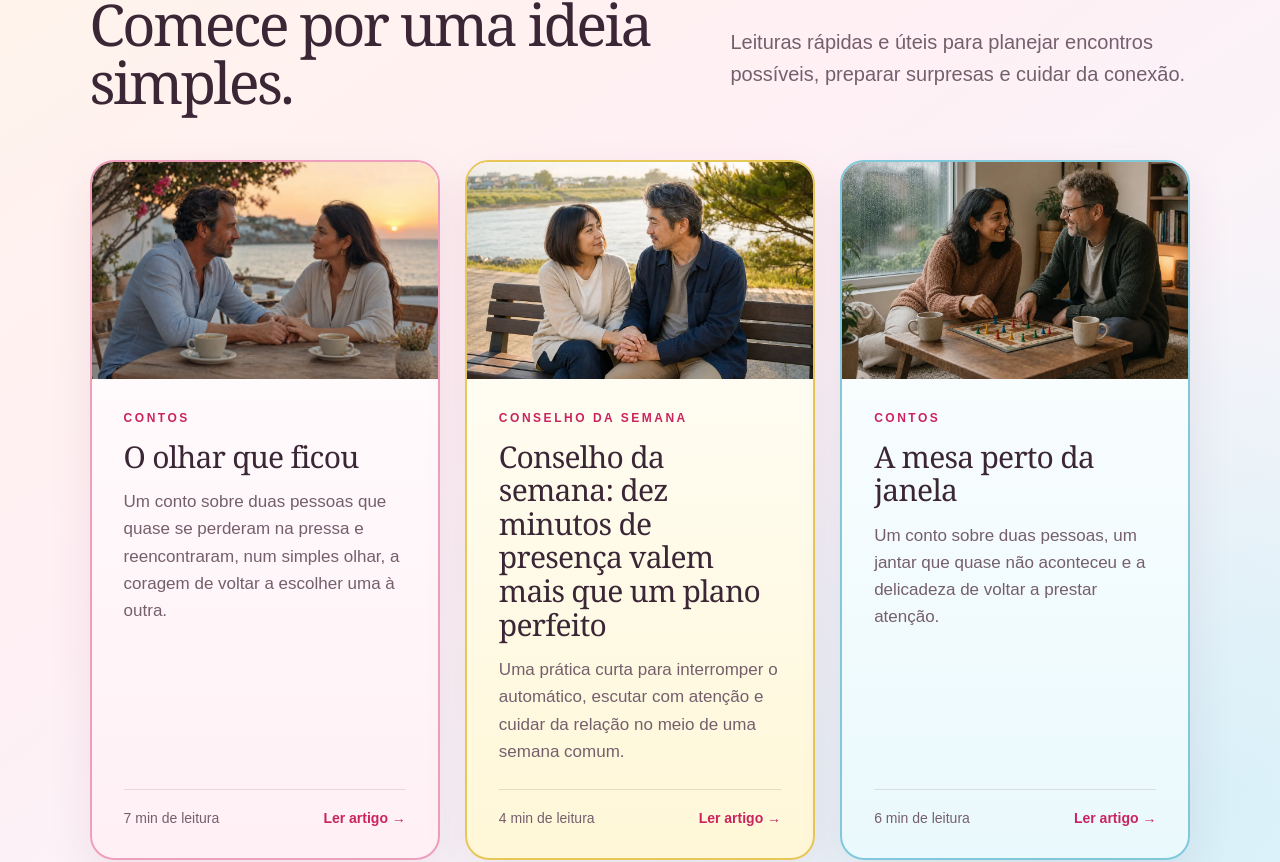
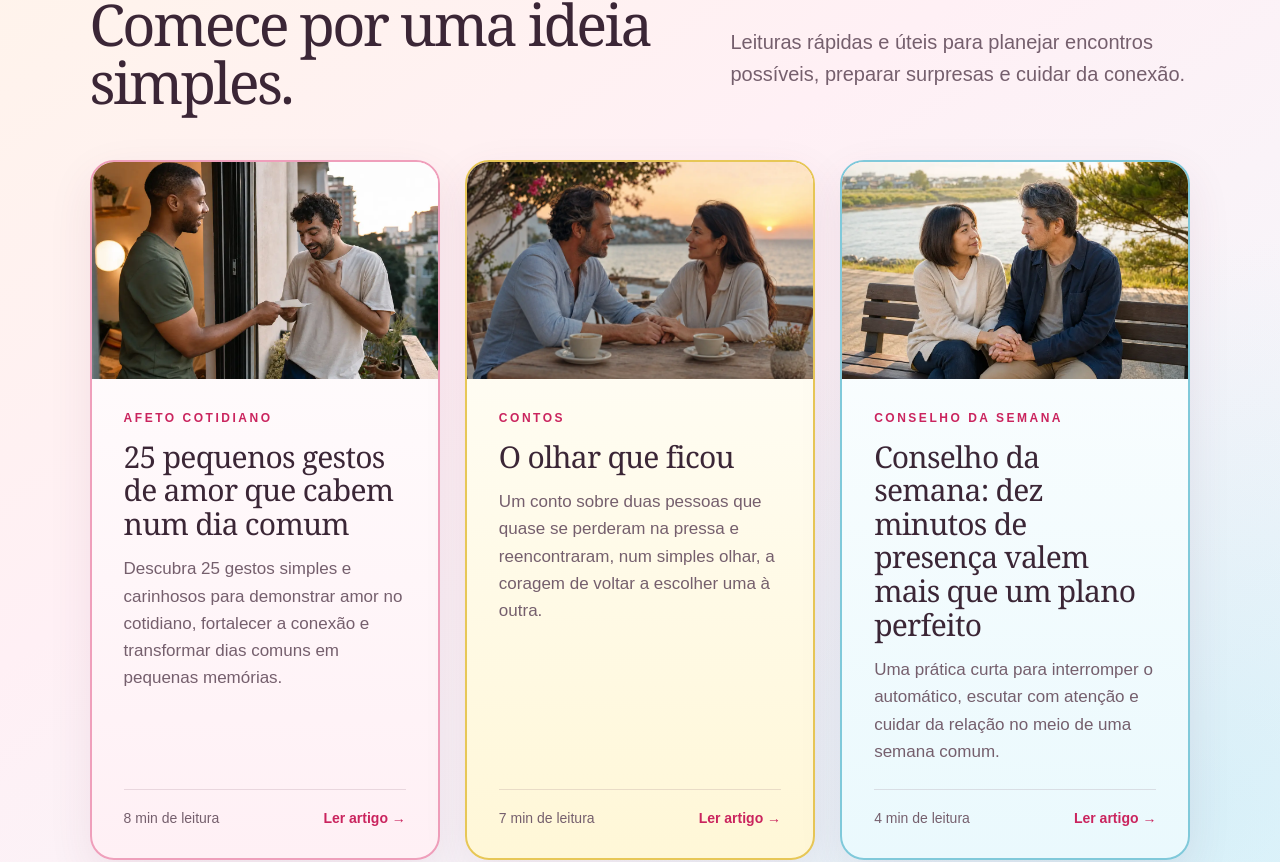
Before and after one commit to q7y2ypdf68-bipe/Simple-Romantic, a Next.js app: page / in a window 1280 px wide. Shown: the part 3678-4540 px from the top of the page. Built offline with nearby package versions, Linux system fonts and the light colour scheme.

Commit message:
Publish SR-N-003 small gestures article

```diff
--- a/app/blog/[slug]/page.tsx
+++ b/app/blog/[slug]/page.tsx
@@ -19,7 +19,7 @@ export async function generateMetadata({ params }: { params: Promise<{ slug: str
   const index = blogPosts.findIndex((item) => item.slug === post.slug);
   const spanishPost = blogPostsEs[index];
   return {
-    title: post.title,
+    title: post.seoTitle || post.title,
     description: post.excerpt,
     alternates: { canonical: `/blog/${post.slug}`, languages: { "pt-BR": `/blog/${post.slug}`, ...(spanishPost ? { "es-ES": `/es/blog/${spanishPost.slug}` } : {}), "x-default": `/blog/${post.slug}` } },
     openGraph: {
@@ -90,7 +90,7 @@ export default async function ArticlePage({ params }: { params: Promise<{ slug:
         <ShareButtons title={post.title} path={`/blog/${post.slug}`} />
         {post.contentNotice && <aside className="article-content-notice" aria-label="Identificação do conteúdo"><strong>{post.contentNotice.label}</strong><p>{post.contentNotice.text}</p></aside>}
         {post.intro.map((paragraph) => <p className="article-intro" key={paragraph}>{paragraph}</p>)}
-        {post.sections.map((section) => <section key={section.heading}><h2>{section.heading}</h2>{section.paragraphs?.map((paragraph) => <p key={paragraph}>{paragraph}</p>)}{section.items && <ul>{section.items.map((item) => <li key={item}>{item}</li>)}</ul>}</section>)}
+        {post.sections.map((section) => <section key={section.heading}><h2>{section.heading}</h2>{section.paragraphs?.map((paragraph) => <p key={paragraph}>{paragraph}</p>)}{section.paragraphLink && <p>{section.paragraphLink.before}<Link href={section.paragraphLink.href}>{section.paragraphLink.linkText}</Link>{section.paragraphLink.after}</p>}{section.afterParagraphs?.map((paragraph) => <p key={paragraph}>{paragraph}</p>)}{section.items && <ul>{section.items.map((item) => <li key={item}>{item}</li>)}</ul>}</section>)}
         <aside className="article-cta">
           <p className="eyebrow">TRANSFORME A IDEIA EM UM ENCONTRO</p>
           <h2>Quer um plano simples para viver a dois?</h2>
--- a/app/blog/posts.ts
+++ b/app/blog/posts.ts
@@ -1,12 +1,15 @@
 export type BlogSection = {
   heading: string;
   paragraphs?: string[];
+  paragraphLink?: { before: string; linkText: string; href: string; after: string };
+  afterParagraphs?: string[];
   items?: string[];
 };
 
 export type BlogPost = {
   slug: string;
   title: string;
+  seoTitle?: string;
   excerpt: string;
   category: string;
   image: string;
@@ -24,6 +27,75 @@ export type BlogPost = {
 };
 
 export const blogPosts: BlogPost[] = [
+  {
+    slug: "pequenos-gestos-de-amor",
+    title: "25 pequenos gestos de amor que cabem num dia comum",
+    seoTitle: "25 pequenos gestos de amor para fazer no dia a dia",
+    excerpt: "Descubra 25 gestos simples e carinhosos para demonstrar amor no cotidiano, fortalecer a conexão e transformar dias comuns em pequenas memórias.",
+    category: "AFETO COTIDIANO",
+    series: "IDEIAS E GUIAS",
+    image: "/images/blog/04-surpresas-simples.webp",
+    imageAlt: "Casal adulto trocando um gesto carinhoso numa varanda em fim de tarde",
+    published: "24 de agosto de 2026",
+    publishedIso: "2026-08-24",
+    readTime: "8 min de leitura",
+    intro: [
+      "Nem todo momento especial precisa começar com uma reserva, uma caixa de presente ou uma data marcada no calendário.",
+      "Às vezes, ele começa com um café deixado pronto.",
+      "Com uma mensagem no meio da tarde.",
+      "Com cinco minutos de atenção sem o celular por perto.",
+      "Os pequenos gestos têm uma vantagem bonita: eles cabem na vida real. Cabem numa terça-feira cansativa, entre duas tarefas, num orçamento apertado e até naquele dia em que ninguém acordou particularmente romântico.",
+      "Por isso, reunimos 25 ideias simples para demonstrar carinho sem transformar o amor em uma produção cinematográfica.",
+    ],
+    sections: [
+      { heading: "1. Prepare algo que a pessoa costuma fazer sozinha", paragraphs: ["Pode ser passar o café, encher a garrafa de água, organizar alguma coisa ou adiantar uma pequena tarefa.", "Não precisa anunciar.", "Às vezes, o carinho funciona melhor quando simplesmente aparece."] },
+      { heading: "2. Envie uma mensagem sem precisar de motivo", paragraphs: ["Não espere aniversário, saudade extrema ou alguma grande notícia.", "Um simples “lembrei de você agora” pode interromper um dia comum de um jeito muito bom."] },
+      { heading: "3. Pergunte qual foi a melhor parte do dia", paragraphs: ["É uma pergunta pequena, mas abre uma janela.", "E, quando a resposta vier, escute de verdade."] },
+      { heading: "4. Deixe um bilhete escondido", paragraphs: ["Na carteira, dentro de um livro, na bolsa, no espelho ou em algum lugar que a pessoa só encontrará mais tarde.", "Pode ter apenas uma frase.", "O encanto está também na descoberta."] },
+      { heading: "5. Coloque uma música que faz parte da história de vocês", paragraphs: ["Sem explicação.", "Deixe os primeiros segundos fazerem o trabalho."] },
+      { heading: "6. Guarde o celular por alguns minutos", paragraphs: ["Não precisa decretar uma noite inteira sem tecnologia.", "Experimente apenas dez minutos de presença completa.", "Para um mundo que vive piscando notificações, atenção virou um presente raro."] },
+      { heading: "7. Leve alguma coisa que a pessoa gosta", paragraphs: ["Um chocolate, uma fruta, um café, um pão favorito.", "O valor está menos no objeto e mais na mensagem silenciosa:", "“Eu lembro do que você gosta.”"] },
+      { heading: "8. Faça um elogio específico", paragraphs: ["Em vez de apenas dizer “você está linda” ou “você está lindo”, escolha algo que realmente percebeu.", "“Gosto da forma como você sempre tenta deixar as pessoas à vontade.”", "“Você fica muito bonito quando está concentrado.”", "Especificidade transforma elogio em reconhecimento."] },
+      { heading: "9. Mande uma foto antiga de vocês", paragraphs: ["Escolha uma imagem esquecida na galeria e acrescente:", "“Lembra desse dia?”", "Uma fotografia antiga pode abrir uma conversa inteira."] },
+      { heading: "10. Abrace por alguns segundos a mais", paragraphs: ["Sem pressa para soltar.", "Sem precisar dizer nada.", "Só fique."] },
+      { heading: "11. Faça uma pergunta que normalmente não faria", paragraphs: ["“Tem alguma coisa que você gostaria de fazer comigo este mês?”", "“Qual lugar você gostaria de conhecer comigo?”", "“Do que você sente saudade ultimamente?”", "Relacionamentos também precisam de curiosidade."] },
+      { heading: "12. Prepare o espaço para a pessoa descansar", paragraphs: ["Arrume o sofá, diminua a luz, pegue uma manta ou coloque alguma música tranquila.", "Transformar um ambiente comum em acolhimento leva poucos minutos."] },
+      { heading: "13. Diga obrigado por algo cotidiano", paragraphs: ["Há coisas que, de tão frequentes, tornam-se invisíveis.", "“Obrigado por sempre lembrar disso.”", "“Obrigado por ter feito aquilo ontem.”", "Reconhecer o cotidiano impede que cuidado vire obrigação silenciosa."] },
+      { heading: "14. Divida algo engraçado que tenha a cara de vocês", paragraphs: ["Uma imagem, um vídeo, uma piada interna.", "Casais também constroem intimidade rindo das mesmas bobagens.", "E isso é ótimo."] },
+      { heading: "15. Faça companhia numa tarefa chata", paragraphs: ["Dobrar roupa, cozinhar, organizar a casa, ir ao mercado.", "Talvez a atividade continue chata.", "Mas vocês podem torná-la menos solitária."] },
+      { heading: "16. Pergunte: “Posso fazer alguma coisa para deixar seu dia mais leve?”", paragraphs: ["Nem sempre haverá uma grande resposta.", "Talvez seja apenas buscar alguma coisa, resolver uma tarefa ou oferecer alguns minutos de silêncio.", "Ainda assim, a pergunta comunica cuidado."] },
+      { heading: "17. Escolha uma pequena surpresa para o fim do dia", paragraphs: ["Uma sobremesa.", "Um passeio de dez minutos.", "Um chá.", "Uma música.", "Um episódio de alguma série.", "A surpresa não precisa ser grande para criar expectativa."] },
+      { heading: "18. Lembre uma qualidade que você admira", paragraphs: ["Não apenas aparência.", "Coragem, gentileza, humor, paciência, criatividade, responsabilidade, generosidade.", "Ser amado também é sentir-se visto."] },
+      { heading: "19. Recrie um pedacinho de uma memória", paragraphs: ["Compre algo que vocês comeram num encontro antigo.", "Volte a uma rua.", "Coloque uma música.", "Repita uma fotografia.", "Não é preciso reconstruir o dia inteiro. Um detalhe já pode trazer a memória de volta."] },
+      { heading: "20. Faça um mini-encontro improvisado", paragraphs: ["Pegue duas bebidas e sente na varanda.", "Caminhem pelo bairro.", "Comam alguma coisa no carro.", "Sentem num parque.", "Um encontro começa quando vocês decidem tratar aquele momento como encontro."] },
+      { heading: "21. Pergunte se a pessoa quer falar ou apenas companhia", paragraphs: ["Há dias em que queremos contar tudo.", "Em outros, queremos apenas alguém por perto.", "Saber a diferença é uma forma delicada de cuidado."] },
+      { heading: "22. Faça algo que facilite a manhã seguinte", paragraphs: ["Deixe alguma coisa preparada.", "Organize o café.", "Separe o que será necessário.", "O gesto acontece hoje, mas o carinho só será descoberto amanhã."] },
+      { heading: "23. Diga algo carinhoso antes de dormir", paragraphs: ["Não precisa ser uma declaração elaborada.", "“Gostei de estar com você hoje.”", "“Durma bem.”", "“Foi bom ter você aqui.”", "Algumas palavras simples fecham o dia com outra textura."] },
+      { heading: "24. Crie uma pequena tradição de vocês", paragraphs: ["Uma música aos domingos.", "Uma caminhada depois do jantar.", "Um café especial na sexta.", "Uma pergunta antes de dormir.", "Tradições não precisam ser antigas. Alguém precisa inventá-las primeiro."] },
+      { heading: "25. Pergunte: “O que nós poderíamos fazer juntos hoje?”", paragraphs: ["Talvez a resposta seja absolutamente simples.", "E esse é justamente o ponto."] },
+      {
+        heading: "O amor também mora nos intervalos",
+        paragraphs: [
+          "Grandes momentos são maravilhosos.",
+          "Viagens, aniversários, surpresas e encontros especiais merecem espaço.",
+          "Mas um relacionamento não acontece apenas nesses dias.",
+          "Ele acontece principalmente entre eles.",
+          "Na cozinha.",
+          "No caminho para casa.",
+          "Numa mensagem rápida.",
+          "Na forma como alguém percebe que o outro está cansado.",
+          "Num abraço antes de sair.",
+          "Nos pequenos sinais que dizem, repetidamente:",
+          "“Eu ainda vejo você.”",
+          "Você não precisa fazer os 25 gestos desta lista.",
+          "Escolha um.",
+          "Faça hoje.",
+        ],
+        paragraphLink: { before: "E, se quiser transformar outro dia comum em um pequeno encontro, conheça também o nosso guia ", linkText: "30 encontros simples gastando pouco", href: "/guia", after: "." },
+        afterParagraphs: ["Porque romance não precisa esperar uma ocasião especial.", "Às vezes, a ocasião é simplesmente hoje."],
+      },
+    ],
+  },
   {
     slug: "conto-o-olhar-que-ficou",
     title: "O olhar que ficou",
```
